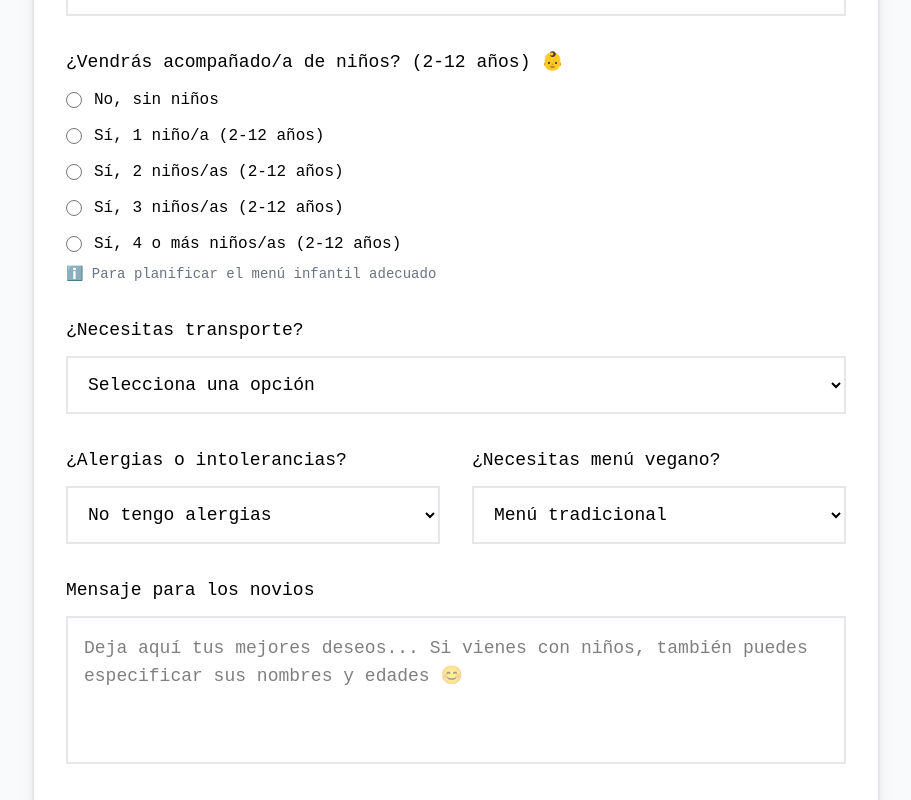
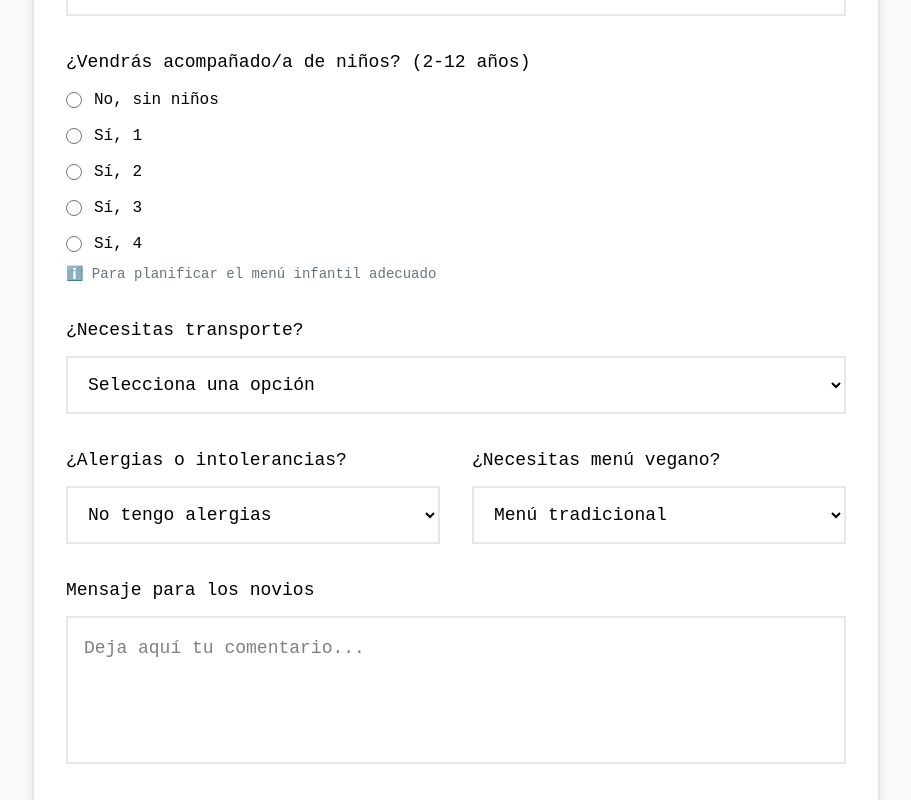
Before and after one commit to janaigutierrez/boda-modo-cata, a React (Vite) app: page / in a window 1280 px wide. Shown: the part 6000-6800 px from the top of the page, without its empty margins (184-1095 px from the left). Built offline with nearby package versions, Linux system fonts and the light colour scheme.

Commit message:
form fix cors

```diff
--- a/src/components/sections/RSVP.jsx
+++ b/src/components/sections/RSVP.jsx
@@ -28,21 +28,21 @@ const RSVP = ({ data }) => {
             body.append("entry.954168348", formData.transporte || "")
             body.append("entry.2077565567", formData.alergias || "")
             body.append("entry.121257817", formData.menuVeggie || "")
-            // NUEVO CAMPO PARA NIÑOS
             body.append("entry.1055691836", formData.ninos || "")
             body.append("entry.2028635582", formData.mensaje || "")
 
-            await fetch(
-                "https://docs.google.com/forms/d/e/1FAIpQLScgGg5y7jcQ_i7i9IRRWw9VSudOShweyCgOL64z3G862CrMtw/formResponse",
-                {
-                    method: "POST",
-                    body: body,
-                    mode: "no-cors",
-                    headers: {
-                        'Content-Type': 'application/x-www-form-urlencoded',
-                    }
+            const formUrl = process.env.NODE_ENV === 'production'
+                ? '/api/google-forms'
+                : 'https://docs.google.com/forms/d/e/1FAIpQLScgGg5y7jcQ_i7i9IRRWw9VSudOShweyCgOL64z3G862CrMtw/formResponse'
+
+            await fetch(formUrl, {
+                method: "POST",
+                body: body,
+                mode: "no-cors",
+                headers: {
+                    'Content-Type': 'application/x-www-form-urlencoded',
                 }
-            )
+            })
 
             setIsSubmitted(true)
         } catch (error) {
@@ -63,9 +63,9 @@ const RSVP = ({ data }) => {
                         transition={{ duration: 0.5 }}
                     >
                         <CheckCircle className="w-24 h-24 text-green-500 mx-auto mb-8" />
-                        <h2 className="text-5xl font-light mb-6">¡Gracias!</h2>
+                        <h2 className="text-5xl font-light mb-6">¡Muchas gracias!</h2>
                         <p className="text-xl text-gray-600">
-                            Hemos recibido tu confirmación. Te enviaremos todos los detalles por email.
+                            Hemos recibido tu confirmación. Más adelante te enviaremos todos los detalles por email.
                         </p>
                         <div className="mt-8">
                             <Button
@@ -175,10 +175,9 @@ const RSVP = ({ data }) => {
                                 </select>
                             </div>
 
-                            {/* 🆕 NUEVO CAMPO PARA NIÑOS - RADIO BUTTONS */}
                             <div>
                                 <label className="block text-lg font-medium mb-3 text-black">
-                                    ¿Vendrás acompañado/a de niños? (2-12 años) 👶
+                                    ¿Vendrás acompañado/a de niños? (2-12 años)
                                 </label>
                                 <div className="space-y-3">
                                     <label className="flex items-center space-x-3">
@@ -197,7 +196,7 @@ const RSVP = ({ data }) => {
                                             {...register('ninos')}
                                             className="w-4 h-4 text-black border-2 border-gray-300 focus:ring-black"
                                         />
-                                        <span>Sí, 1 niño/a (2-12 años)</span>
+                                        <span>Sí, 1</span>
                                     </label>
                                     <label className="flex items-center space-x-3">
                                         <input
@@ -206,7 +205,7 @@ const RSVP = ({ data }) => {
                                             {...register('ninos')}
                                             className="w-4 h-4 text-black border-2 border-gray-300 focus:ring-black"
                                         />
-                                        <span>Sí, 2 niños/as (2-12 años)</span>
+                                        <span>Sí, 2 </span>
                                     </label>
                                     <label className="flex items-center space-x-3">
                                         <input
@@ -215,7 +214,7 @@ const RSVP = ({ data }) => {
                                             {...register('ninos')}
                                             className="w-4 h-4 text-black border-2 border-gray-300 focus:ring-black"
                                         />
-                                        <span>Sí, 3 niños/as (2-12 años)</span>
+                                        <span>Sí, 3</span>
                                     </label>
                                     <label className="flex items-center space-x-3">
                                         <input
@@ -224,7 +223,7 @@ const RSVP = ({ data }) => {
                                             {...register('ninos')}
                                             className="w-4 h-4 text-black border-2 border-gray-300 focus:ring-black"
                                         />
-                                        <span>Sí, 4 o más niños/as (2-12 años)</span>
+                                        <span>Sí, 4 </span>
                                     </label>
                                 </div>
                                 <p className="text-sm text-gray-500 mt-2">
@@ -282,7 +281,7 @@ const RSVP = ({ data }) => {
                                     {...register('mensaje')}
                                     rows={4}
                                     className="w-full p-4 border-2 border-gray-200 text-lg focus:border-black focus:outline-none transition-colors resize-none"
-                                    placeholder="Deja aquí tus mejores deseos... Si vienes con niños, también puedes especificar sus nombres y edades 😊"
+                                    placeholder="Deja aquí tu comentario..."
                                 />
                             </div>
 
```
Also changed, not shown: 1 other file (tests, documents, lock files or other folders).
